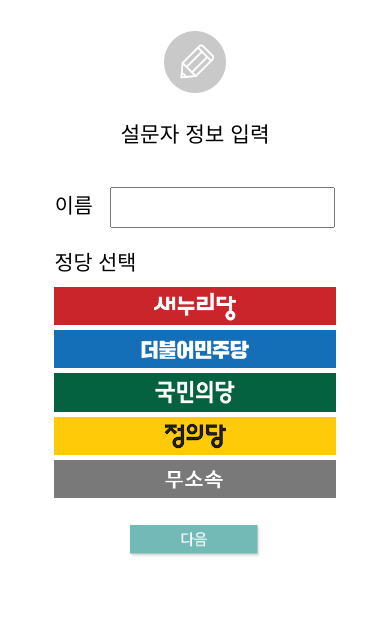
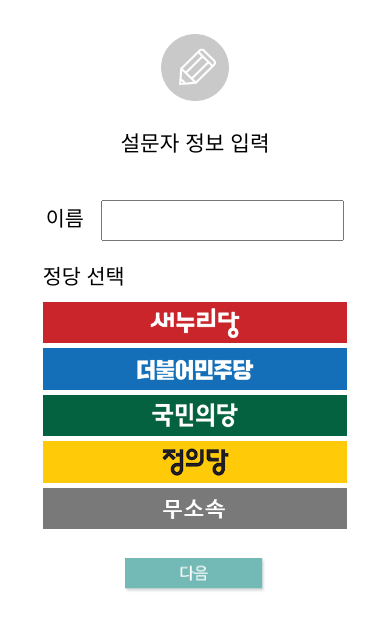
Before and after one commit to noris7012/Web_Onience, a Django app: page /start/ in a window 390 px wide. Shown: the top 630 px of the page. Run offline with Django 3.2, Linux system fonts and the light colour scheme; some libraries are stand-ins or nearby versions.

Commit message:
패딩을 빼보자

```diff
--- a/static/css/common.css
+++ b/static/css/common.css
@@ -20,7 +20,5 @@
         text-align: center;
         margin-left: auto;
         margin-right: auto;
-        padding-left: 15px;
-        padding-right: 15px;
     }
 }
```
